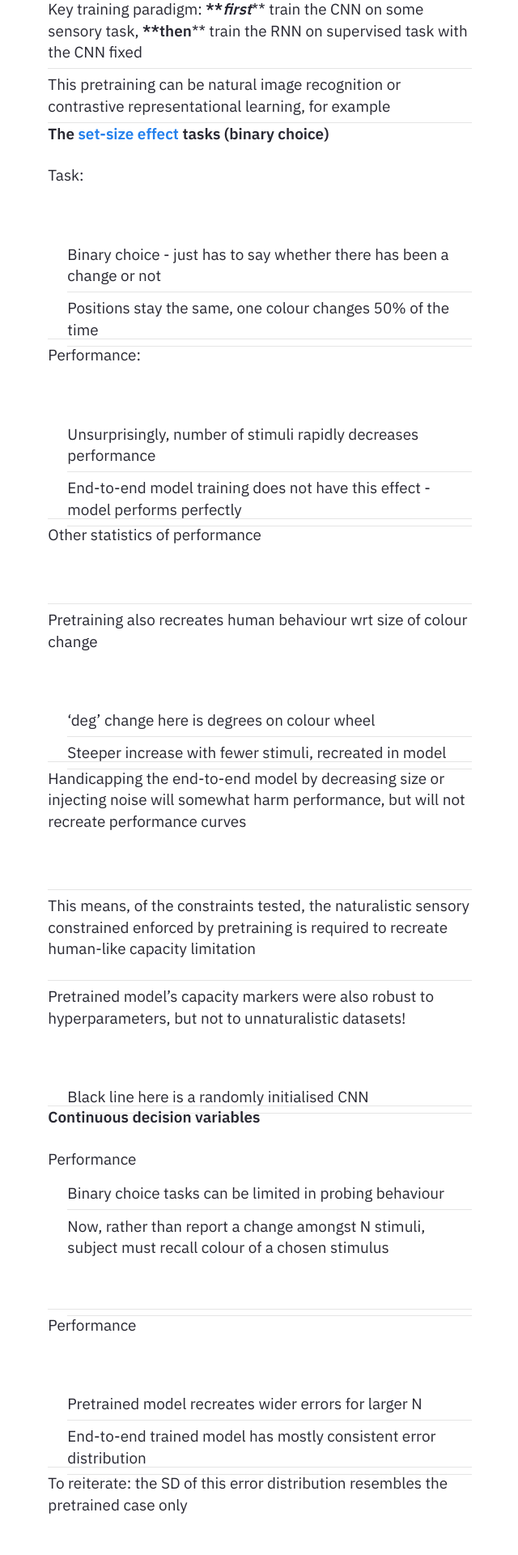
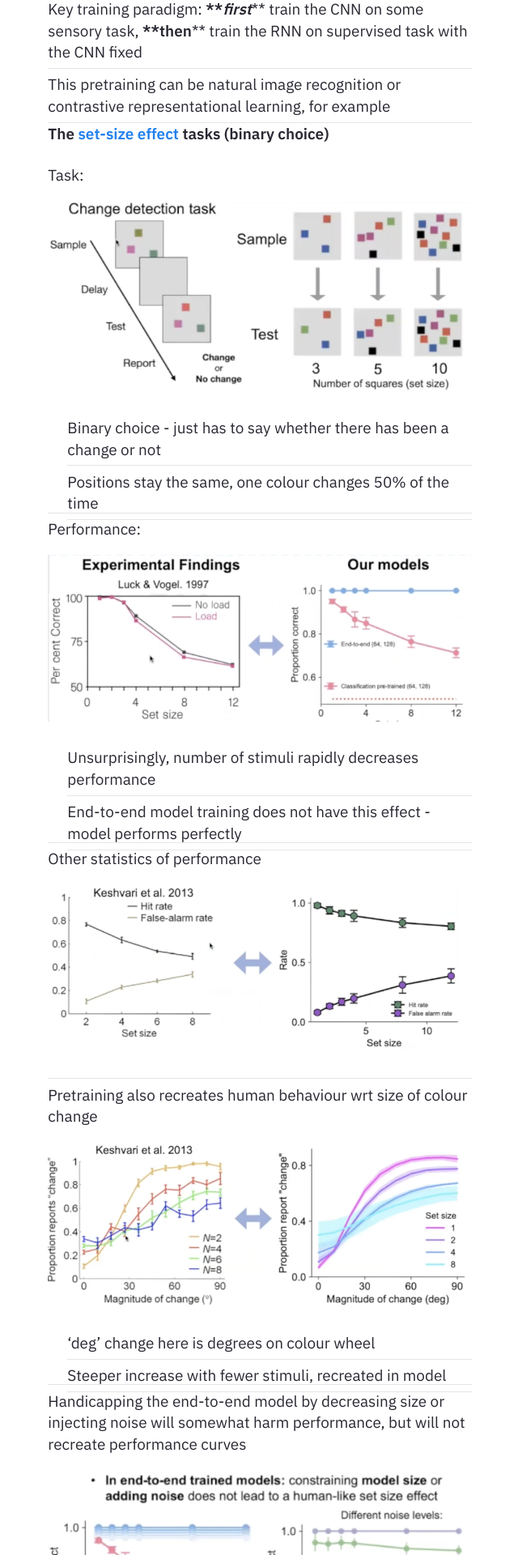
Before and after one commit to puria-radmard/puria-radmard.github.io, a Jekyll site: the page built from _notes/Public/Xie et al., 2022 - CNN-RNN.md, in a window 1280 px wide. Shown: the part 848-2768 px from the top of the page at 81% size, without its empty margins (319-959 px from the left). Built offline with Jekyll 4.4.1, drawn with Linux system fonts in a browser that asks for light colours.

Commit message:
last try fr

```diff
--- a/_notes/Public/Xie et al., 2022 - CNN-RNN.md
+++ b/_notes/Public/Xie et al., 2022 - CNN-RNN.md
@@ -31,39 +31,39 @@ The model
 
 - Task:
 
-    ![](assets/img/Xie et al., 2022 - CNN-RNN/Untitled.png)
+    ![](/assets/img/Xie et al., 2022 - CNN-RNN/Untitled.png)
 
     - Binary choice - just has to say whether there has been a change or not
     - Positions stay the same, one colour changes 50% of the time
 
 - Performance:
 
-    ![](assets/img/Xie et al., 2022 - CNN-RNN/Untitled 1.png)
+    ![](/assets/img/Xie et al., 2022 - CNN-RNN/Untitled 1.png)
 
     - Unsurprisingly, number of stimuli rapidly decreases performance
     - End-to-end model training does not have this effect - model performs perfectly
 
 - Other statistics of performance
 
-    ![](assets/img/Xie et al., 2022 - CNN-RNN/Untitled 2.png)
+    ![](/assets/img/Xie et al., 2022 - CNN-RNN/Untitled 2.png)
 
 - Pretraining also recreates human behaviour wrt size of colour change
 
-    ![](assets/img/Xie et al., 2022 - CNN-RNN/Untitled 3.png)
+    ![](/assets/img/Xie et al., 2022 - CNN-RNN/Untitled 3.png)
 
     - ‘deg’ change here is degrees on colour wheel
     - Steeper increase with fewer stimuli, recreated in model
 
 - Handicapping the end-to-end model by decreasing size or injecting noise will somewhat harm performance, but will not recreate performance curves
 
-    ![](assets/img/Xie et al., 2022 - CNN-RNN/Untitled 4.png)
+    ![](/assets/img/Xie et al., 2022 - CNN-RNN/Untitled 4.png)
 
 
 - This means, of the constraints tested, the naturalistic sensory constrained enforced by pretraining is required to recreate human-like capacity limitation
 
 - Pretrained model’s capacity markers were also robust to hyperparameters, but not to unnaturalistic datasets!
 
-    ![](assets/img/Xie et al., 2022 - CNN-RNN/Untitled 5.png)
+    ![](/assets/img/Xie et al., 2022 - CNN-RNN/Untitled 5.png)
 
     - Black line here is a randomly initialised CNN
 
@@ -73,26 +73,26 @@ The model
     - Binary choice tasks can be limited in probing behaviour
     - Now, rather than report a change amongst N stimuli, subject must recall colour of a chosen stimulus
 
-        ![](assets/img/Xie et al., 2022 - CNN-RNN/Untitled 6.png)
+        ![](/assets/img/Xie et al., 2022 - CNN-RNN/Untitled 6.png)
 
 
 - Performance
 
-    ![](assets/img/Xie et al., 2022 - CNN-RNN/Untitled 7.png)
+    ![](/assets/img/Xie et al., 2022 - CNN-RNN/Untitled 7.png)
 
     - Pretrained model recreates wider errors for larger N
     - End-to-end trained model has mostly consistent error distribution
 
 - To reiterate: the SD of this error distribution resembles the pretrained case only
 
-    ![](assets/img/Xie et al., 2022 - CNN-RNN/Untitled 8.png)
+    ![](/assets/img/Xie et al., 2022 - CNN-RNN/Untitled 8.png)
 
     - Increase in SD with N indicates capacity limitation of pretrained model only
 
 - The shape of this error distribution also resembles that of the human subjects
 - It is not exactly normal, so one way to describe its shape is to take the residual when you minus a normal from it:
 
-    ![](assets/img/Xie et al., 2022 - CNN-RNN/Untitled 9.png)
+    ![](/assets/img/Xie et al., 2022 - CNN-RNN/Untitled 9.png)
 
     - Shape indicates sharper peak and fatter tails of error distribution
 
@@ -101,7 +101,7 @@ The model
     - For humans, error distribution was more spread in lower confidence cases, as you’d expect
     - This was again recreated in the pretrained models
 
-        ![](assets/img/Xie et al., 2022 - CNN-RNN/Untitled 10.png)
+        ![](/assets/img/Xie et al., 2022 - CNN-RNN/Untitled 10.png)
 
     - Not sure how they quantified model confidence here!
 
@@ -109,13 +109,13 @@ The model
     - This is when the human reports colour of one of the *********other N-1 stimuli*********
     - This is indicated by a higher-than-chance resemblance of the reported colour to that of another stimulus
 
-        ![](assets/img/Xie et al., 2022 - CNN-RNN/Untitled 11.png)
+        ![](/assets/img/Xie et al., 2022 - CNN-RNN/Untitled 11.png)
 
 
 - Prioritising cue
     - From Ma et al. 2014:
 
-        ![](assets/img/Xie et al., 2022 - CNN-RNN/Untitled 12.png)
+        ![](/assets/img/Xie et al., 2022 - CNN-RNN/Untitled 12.png)
 
         - Task requires subjects to view a sequence of coloured, oriented bars
         - At the end of the sequence, a colour is probed, and the subject must recall its orientation in the sequence
@@ -125,7 +125,7 @@ The model
 
     - This result is again recreated with the pretrained model
 
-        ![](assets/img/Xie et al., 2022 - CNN-RNN/Untitled 13.png)
+        ![](/assets/img/Xie et al., 2022 - CNN-RNN/Untitled 13.png)
 
         - Note: confusing colour swap, but the line graph on the right means that increasing the importance of the cued colour in the training of the model increases the difference in performance between that colour and the others
 
@@ -134,17 +134,17 @@ Neural mechanisms of capacity
 
 - There are similarities between overall neural activation in the pretrained CNN and fMRI data when performing the binary decision task
 
-    ![](assets/img/Xie et al., 2022 - CNN-RNN/Untitled 14.png)
+    ![](/assets/img/Xie et al., 2022 - CNN-RNN/Untitled 14.png)
 
 
 - Decoding ability only shows human-like set-size effect in later layers of the CNN
 
-    ![](assets/img/Xie et al., 2022 - CNN-RNN/Untitled 15.png)
+    ![](/assets/img/Xie et al., 2022 - CNN-RNN/Untitled 15.png)
 
 
 - Increasing number of distractors (i.e. N-1) shrinks the neural representation of the encoded colour ring
 
-    ![](assets/img/Xie et al., 2022 - CNN-RNN/Untitled 16.png)
+    ![](/assets/img/Xie et al., 2022 - CNN-RNN/Untitled 16.png)
 
     - This shrinkage may be the underlying mechanism for the decrease in performance
 
@@ -153,7 +153,7 @@ Counter example: sequential presentation
 - An alternative task formulation is to present each stimulus sequentially, rather than all together, then present a positional cue
 - In this case, pretraining can recreate human-like capacity only in small RNN models, not in larger ones
 
-    ![](assets/img/Xie et al., 2022 - CNN-RNN/Untitled 17.png)
+    ![](/assets/img/Xie et al., 2022 - CNN-RNN/Untitled 17.png)
 
     - Flatter curve on the right means smaller change in error distribution
 
@@ -169,7 +169,7 @@ Counter example: sequential presentation
     - Parts of the full system can be trained with different objectives, as seen on the poster
 - Options for all parts of the above pipeline are given in their Figure 1:
 
-    ![](assets/img/Xie et al., 2022 - CNN-RNN/Untitled.jpeg)
+    ![](/assets/img/Xie et al., 2022 - CNN-RNN/Untitled.jpeg)
 
 
 Preliminary WM results
@@ -178,7 +178,7 @@ Preliminary WM results
     - Macaque’s trained to remember a sequence of spatial locations and reproduce same sequence after delay
     - Model neural state space trained on task very similar to PFC two-photon imaging
 
-        ![](assets/img/Xie et al., 2022 - CNN-RNN/Untitled 1.jpeg)
+        ![](/assets/img/Xie et al., 2022 - CNN-RNN/Untitled 1.jpeg)
 
         - b, c, d main: model response for a given rank-stimulus combination, projected onto the principle subspace for that rank
         - b, c, d insets: same analysis for experimental data
--- a/convert.py
+++ b/convert.py
@@ -74,7 +74,7 @@ def fix_images(string:str):
     output_string = image_start_splits[0]
     for iss in image_start_splits[1:]:
         split_next = iss.split(']]')
-        img_filename = build_path([split_next[0]], base=image_path)
+        img_filename = build_path([split_next[0]], base='/' + image_path)
         output_string += f'![]({img_filename})'
         # output_string += '{:class="img-responsive"}'
         output_string += "]]".join(split_next[1:])
```
Also changed, not shown: _notes/Public/Bayesian Modelling and Computation/credible sets.md (+1 -1 lines), _notes/Public/Intrinsic motivation in RL.md (+2 -2 lines), _notes/Public/Ma et al., 2014 - WM Resource Review.md (+1 -1 lines), _notes/Public/Phase precession.md (+1 -1 lines).
